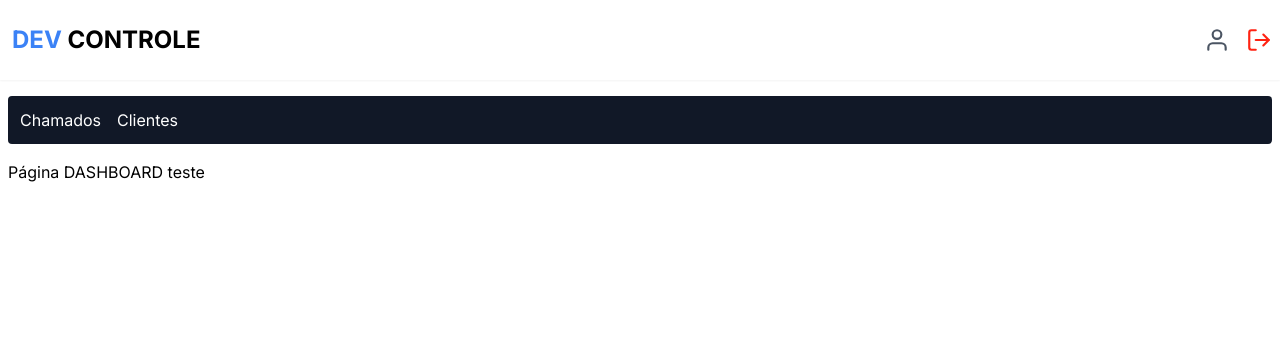
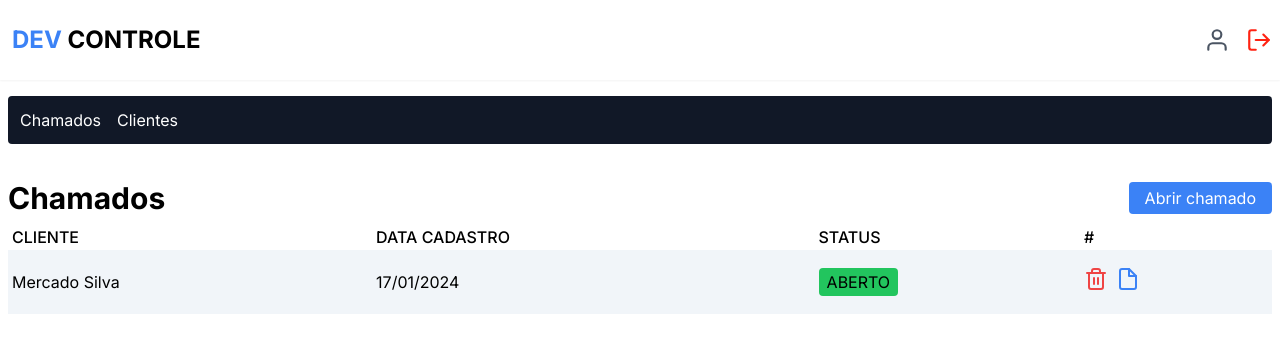
Before and after one commit to RaphaelDamico/devcontrol-app, a Next.js app: page /dashboard in a window 1280 px wide. Shown: the top 352 px of the page. Built offline with nearby package versions, Linux system fonts and the light colour scheme; no server answers; sample sign-in values are in the browser's storage.

Commit message:
Criando tabela statica na página chamados

```diff
--- /dev/null
+++ b/src/app/dashboard/components/ticket/index.tsx
@@ -0,0 +1,27 @@
+import { FiTrash2, FiFile} from 'react-icons/fi';
+
+export function TicketItem() {
+    return(
+        <>
+            <tr className="border-b-2 border-b-slate-200 h-16 last:border-b-0 bg-slate-100 hover:bg-gray-200 duration-300">
+                <td className="text-left pl-1">
+                    Mercado Silva
+                </td>
+                <td className="text-left hidden sm:table-cell">
+                    17/01/2024
+                </td>
+                <td className="text-left">
+                    <span className="bg-green-500 px-2 py-1 rounded">ABERTO</span>
+                </td>
+                <td className="text-left">
+                    <button className="mr-2">
+                        <FiTrash2 size={24} color="#ef4444"/>
+                    </button>
+                    <button>
+                        <FiFile size={24} color="#3b82f6"/>
+                    </button>
+                </td>
+            </tr>
+        </>
+    )
+}
--- a/src/app/dashboard/page.tsx
+++ b/src/app/dashboard/page.tsx
@@ -2,6 +2,8 @@
 import { getServerSession } from 'next-auth';
 import { authOptions} from '@/lib/auth';
 import { redirect } from 'next/navigation';
+import Link from 'next/link';
+import { TicketItem } from './components/ticket';
 
 export default async function Dashboard() {
     const session = await getServerSession(authOptions);
@@ -12,7 +14,28 @@
 
     return(
         <Container>
-            <h1>Página DASHBOARD teste</h1>
+            <main className="mt-9 mb-2">
+                <div className="flex items-center justify-between">
+                    <h1 className="text-3xl font-bold">Chamados</h1>
+                    <Link href="/dashboard/new" className="bg-blue-500 px-4 py-1 rounded text-white">
+                        Abrir chamado
+                    </Link>
+                </div>
+
+                <table className="min-w-full my-2">
+                    <thead>
+                        <tr>
+                            <th className="font-medium text-left pl-1">CLIENTE</th>
+                            <th className="font-medium text-left hidden sm:block">DATA CADASTRO</th>
+                            <th className="font-medium text-left">STATUS</th>
+                            <th className="font-medium text-left">#</th>
+                        </tr>
+                    </thead>
+                    <tbody>
+                        <TicketItem />
+                    </tbody>
+                </table>
+            </main>
         </Container>
     )
 }
```
